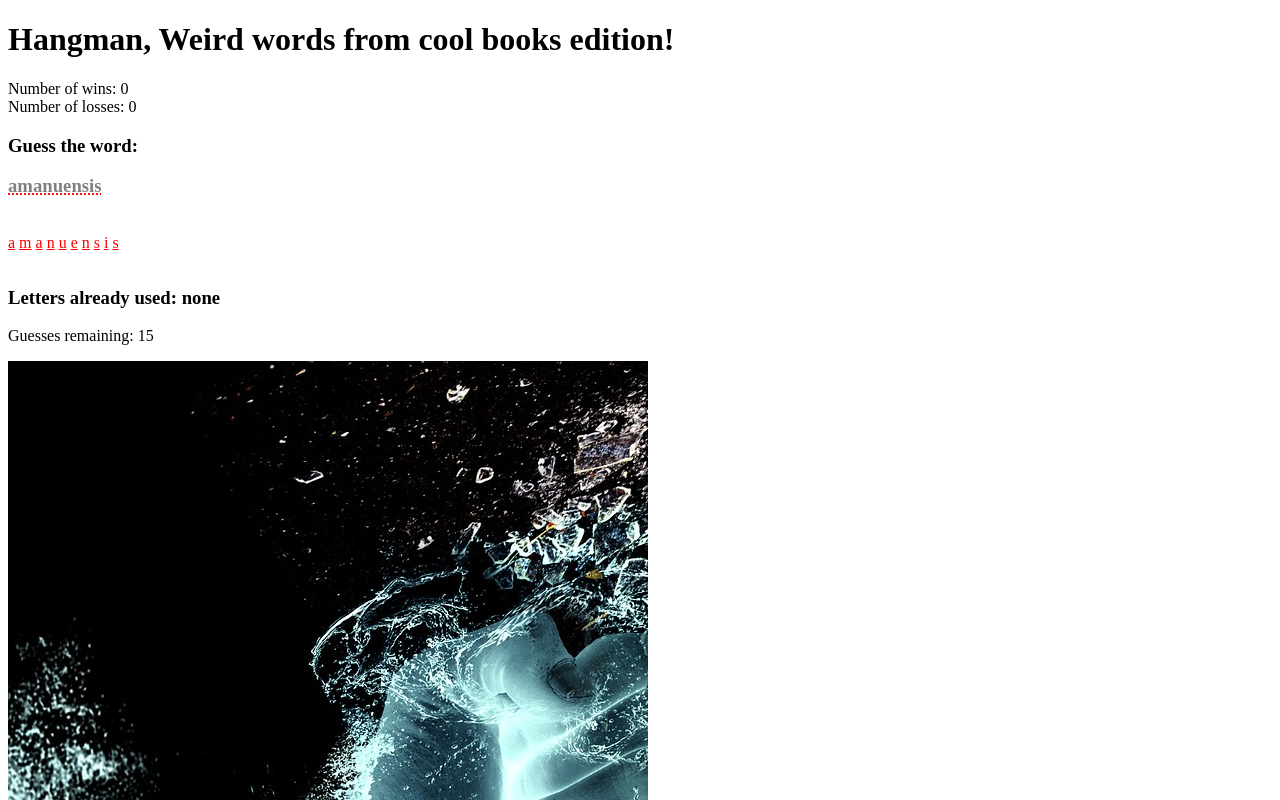
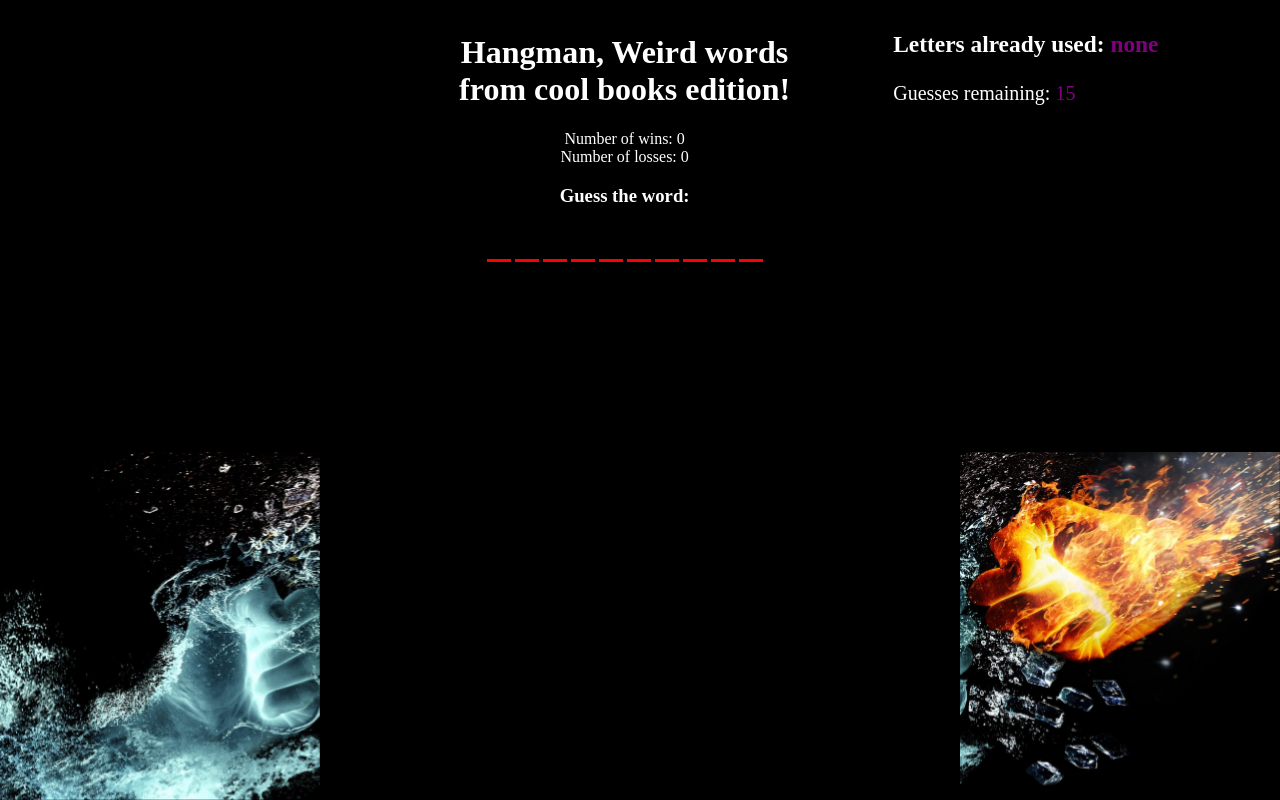
Before and after one commit to MattDwinell/Word-Guess-Game, a plain HTML site: page index.html in a window 1280 px wide. Both pictures are taken after a click on the button "Begin". Shown: the top 800 px of the page. Drawn offline with Linux system fonts and the light colour scheme.

Commit message:
6th commit

```diff
--- a/assets/css/style.css
+++ b/assets/css/style.css
@@ -1,3 +1,13 @@
+html{
+    box-sizing:border-box;
+    background-color:black;
+    color:white;
+}
+#winlossscreen{
+    margin:0 auto;
+    text-align:left;
+    width:30%;
+}
 #startdisplay{
     padding: 10px;
     text-align:center;
@@ -9,21 +19,63 @@
 #startbutton{
     margin:0 auto;
 }
+#usedwrapper{
+    font-size:20px;
+    width:45%;
+    float:right;
+}
+#guessesleft{
+    color:purple;
+    size: 40px;
+}
 #gamescaffold{
+    width: 66.6%;
+    float:right;
     display:none;
+}
+#maingame{
+    float:left;
+    width:45%;
+    margin: 0 auto;
+    text-align:center;
+    padding:5px;
 }
 #winlossscreen{
     display:none;
+    font-size: 20px;
 }
-#wordtoguess{
-    text-decoration: underline dotted red;
-    color:grey;
+.letter{
+    margin: 0 auto;
+    height: auto;
+    width: 20px;
+    display:inline-block;
+    color:black;
+   border-bottom: 3px solid red;
+    padding-left:2px;
+    padding-right:2px;
+    font-size: 30px;
+
+}
+#left{
+    width:25%;
+    height:auto;
+   float:left;
+   position:fixed;
+   left:0px;
+   bottom:0px;
+   max-height:55vh;
 
 
 }
-.letter{
-    display:inline-block;
-    color:red;
-    text-decoration: underline solid red;
+#right{ float:right;
+    width: 25%;
+    height:auto;
+    position:fixed;
+    right:0px;
+    bottom:0px;
+    max-height:55vh;
+}
+#lettersguessed{
+    color:purple;
 
 }
--- a/assets/javascript/game.js
+++ b/assets/javascript/game.js
@@ -1,6 +1,8 @@
 var wordBank = ["ossified","etiolated","exudations","shambolic","psoriatic","syncretic","syzygy","ineluctable","eructations","sciolist","imbroglio","agglutination","bathetic","pusillanimous","nacreous","morbific","tumuli","sephardic","recrudescence","amanuensis","onanistic","wen","lethean"] ;
 var wordDefinitions = ["to have been turned into bone","to lose substance, to become feeble","fluids emitted by an organism through a pore or a wound","chaotic or disorganized","of psoriasis, characterized by itchiness and flaking skin","a union of two different religions","a pair of connected or corresponding things. Also, a connjuction or opposition, especially of the sun","inescapable, unable to be avoided","burps","someone who pretends to be knowledgeable or well-informed","an extremely confused, complicated, or embrassing situation","the clumping of particles","anticlimactic, dissapointing","cowardly, showing a lack of courage","pearlescent, having a color similiar to that of a pearl","disease causing","ancient burial mounds or barrows. the singular form is tumulus","Pertaining to a subset of Jews whose ancestors lived in Spain","the recurrence of an undesirable condition","a literary or artistic assitant, often one who copies manuscripts","pertaining to masturbation. pointless, self-absorbed, self-congratulatory","Nowadays known as a boil or swelling on the skin, it used to mean an extremely large or crowded city","Causing oblivion or forgetfulness of the past"]
 var letterPlaceHolder =[document.getElementById("letter0"), document.getElementById("letter1"),document.getElementById("letter2"),document.getElementById("letter3"),document.getElementById("letter4"),document.getElementById("letter5"),document.getElementById("letter6"),document.getElementById("letter7"),document.getElementById("letter8"),document.getElementById("letter9"),document.getElementById("letter10"),document.getElementById("letter11"),document.getElementById("letter12"),document.getElementById("letter13"),document.getElementById("letter14")];
+var leftPicture = document.getElementById("left");
+var rightPicture = document.getElementById("right");
 var userGuess = "";
 var winCount = 0;
 var lossCount = 0;
@@ -16,7 +18,6 @@ var winCountPlaceholder =document.getElementById("wincount");
 var lossCountPlaceholder = document.getElementById("losscount");
 var lettersGuessedPlaceholder = document.getElementById("lettersguessed");
 var guessesPlaceholder = document.getElementById("guessesleft");
-var wordPlaceHolder = document.getElementById("wordtoguess");
 document.getElementById("startbutton").addEventListener("click", gameStart);
 function gameStart(){
      repeat = false;
@@ -24,9 +25,13 @@ function gameStart(){
     correctGuesses =0;
     userGuesses =[];
     numGuesses=0;
+    leftPicture.style.paddingLeft = (0) + "%" ;
+    rightPicture.style.paddingRight = (0) + "%" ;
     for (i =0 ; i<letterPlaceHolder.length; i++){
         letterPlaceHolder[i].textContent ="";
-        letterPlaceHolder[i].style.color="red";
+        letterPlaceHolder[i].style.color="black";
+        letterPlaceHolder[i].style.borderBottom ="3px solid red";
+
     }
     document.getElementById("winlossscreen").style.display="none";
     document.getElementById("startdisplay").style.display= "none";
@@ -35,7 +40,6 @@ function gameStart(){
     definition = wordDefinitions[wordChooser];
          wordToGuess = wordBank[wordChooser];
         numGuesses = (wordToGuess.length + 5);
-        wordPlaceHolder.textContent =(wordToGuess);
         lettersToGuess = wordToGuess;
        lettersToGuess.split(" ");
        lettersLeftToGuess = lettersToGuess;
@@ -45,6 +49,13 @@ function gameStart(){
         lossCountPlaceholder.textContent=(lossCount);
         for (i=0 ; i<wordToGuess.length; i++){
 letterPlaceHolder[i].textContent = lettersToGuess[i];
+
+        }
+        for (i=0; i<letterPlaceHolder.length; i ++){
+        if (letterPlaceHolder[i].textContent ==""){
+            letterPlaceHolder[i].style.border ="0";
+            letterPlaceHolder[i].style.display ="none";
+        }
         }
     }
 function game(){
@@ -55,13 +66,14 @@ function game(){
     lettersGuessedPlaceholder.textContent = userGuesses.join(" ");
     for (i=0; i<wordToGuess.length; i++){
         if (userGuess == lettersToGuess[i]){
-            letterPlaceHolder[i].style.color="green";
+            letterPlaceHolder[i].style.color="white";
 correctGuesses ++
         }
     }
         numGuesses -=1;
         guessesPlaceholder.textContent = (numGuesses);
-
+    leftPicture.style.paddingLeft = (25/(numGuesses+1)) + "%" ;
+    rightPicture.style.paddingRight = (25/(numGuesses+1)) + "%" ;
     if ((correctGuesses >= wordToGuess.length) || (numGuesses == 0)){
         if (correctGuesses == wordToGuess.length){
 
@@ -76,6 +88,8 @@ correctGuesses ++
         document.getElementById("winlossscreen").style.display="block";
         document.getElementById("endword").textContent = wordToGuess;
         document.getElementById("definition").textContent = definition;
+        leftPicture.style.paddingLeft = (25) + "%" ;
+        rightPicture.style.paddingRight = (25) + "%" ;
     }
 
 }
--- a/index.html
+++ b/index.html
@@ -14,11 +14,12 @@
         <h2>Make guesses by pressing letters.</h2>
         <input id="startbutton" type="button" value="Begin"></input>
     </div>
-    <div id=gamescaffold>
+    <div id="gamescaffold">
+    <div id="maingame">
         <h1>Hangman, Weird words from cool books edition!</h1>
         <div>Number of wins: <span id="wincount"> </span> </div>
         <div>Number of losses: <span id="losscount"></span></div>
-        <h3 >Guess the word: <p id="wordtoguess">  </p></h3>
+        <h3 >Guess the word: </h3>
         <div id="letterWrap">
                 <p class="letter" id="letter0"></p>
                 <p class="letter" id="letter1"></p>
@@ -38,8 +39,11 @@
 
 
         </div>
+    </div>
+        <div id="usedwrapper">
         <h3 >Letters already used: <span id="lettersguessed"></span> </h3>
         <p> Guesses remaining: <span id="guessesleft"></span> </p>
+        </div>
 
     </div>
     <div id= "winlossscreen">
```
